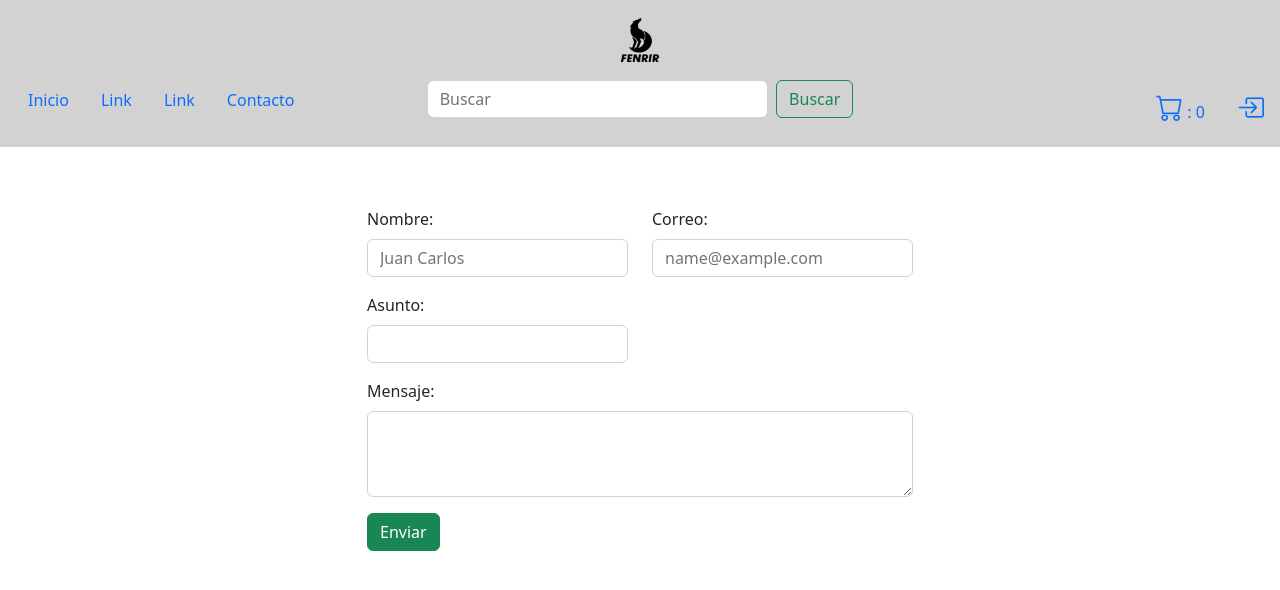
After one commit to Santiagozapataaaa/proyectoFinalHerramientas, a PHP site: template view/contacto.php in a window 1280 px wide. The commit adds this page. Shown: the top 590 px of the page. Run offline with PHP 8.4, Linux system fonts and the light colour scheme; the template is opened without the code that fills it, so the values that code supplies are empty.

Commit message:
vista contacto, cambio icons

```diff
--- a/model/inicioModel.php
+++ b/model/inicioModel.php
@@ -12,7 +12,7 @@
 
         public function insertar($tabla, $datos)
         {
-            $sql = 'insert into'.$tabla.' values('.$datos.')';
+            $sql = 'insert into '.$tabla.' values('.$datos.')';
             $consulta = mysqli_prepare($this->conn, $sql);
 
             mysqli_stmt_execute($consulta);
@@ -27,9 +27,9 @@
             }
         }
 
-        public function mostrar()
+        public function mostrar($tabla, $datos)
         {
-
+            $sql = 'select * from ? where ? = ?';
         }
 
         public function actualizar()
--- /dev/null
+++ b/view/contacto.php
@@ -0,0 +1,37 @@
+<?php
+include('./view/layouts/header.php');
+// Contenido
+?>
+<div class="container content-contact">
+    <div class="row justify-content-center">
+        <div class="col-lg-6 contacto">
+            <form action="" method="post">
+                <div class="row ">
+                    <div class="col-lg-6 mb-3">
+                        <label for="nombre" class="form-label">Nombre:</label>
+                        <input type="text" class="form-control" name="nombre" id="mailName" placeholder="Juan Carlos">
+                    </div>
+                    <div class="col-lg-6 mb-3">
+                        <label for="correo" class="form-label">Correo:</label>
+                        <input type="email" class="form-control" name="correo" id="email" placeholder="name@example.com">
+                    </div>
+                    <div class="col-lg-6 mb-3">
+                        <label for="asunto" class="form-label">Asunto:</label>
+                        <input type="email" class="form-control" id="mailSubject" placeholder="">
+                    </div>
+                </div>
+                <div class=" col mb-3">
+                    <label for="exampleFormControlTextarea1" class="form-label">Mensaje:</label>
+                    <textarea class="form-control" id="exampleFormControlTextarea1" rows="3"></textarea>
+                </div>
+
+                <button class="btn btn-success">Enviar</button>
+            </form>
+        </div>
+    </div>
+</div>
+
+<?php
+// Contenido
+include('./view/layouts/footer.php');
+?>
--- a/view/css/index.css
+++ b/view/css/index.css
@@ -27,7 +27,7 @@ body{
     justify-content: right;
 }
 .login i{
-    font-size: 25px;
+    font-size: 27px;
 }
 
 .contenido{
@@ -53,3 +53,7 @@ body{
 .item-content img:hover{
     transform: scale(1.2);
 }
+
+.contacto{
+    margin-top: 60px !important;
+}
--- a/view/layouts/header.php
+++ b/view/layouts/header.php
@@ -5,10 +5,10 @@
     <meta charset="UTF-8">
     <meta http-equiv="X-UA-Compatible" content="IE=edge">
     <meta name="viewport" content="width=device-width, initial-scale=1.0">
-    <script src="https://kit.fontawesome.com/05e74ce1fa.js" crossorigin="anonymous"></script>
     <link rel="shortcut icon" href="./view/img/fenrir.ico" type="image/x-icon">
     <link rel="stylesheet" href="./view/css/index.css">
     <link href="https://cdn.jsdelivr.net/npm/bootstrap@5.2.2/dist/css/bootstrap.min.css" rel="stylesheet" integrity="sha384-Zenh87qX5JnK2Jl0vWa8Ck2rdkQ2Bzep5IDxbcnCeuOxjzrPF/et3URy9Bv1WTRi" crossorigin="anonymous">
+    <link rel="stylesheet" href="https://cdn.jsdelivr.net/npm/bootstrap-icons@1.10.2/font/bootstrap-icons.css">
     <title>Fenrir</title>
 </head>
 
@@ -44,10 +44,10 @@
             <div class="col-lg-4 login">
                 <ul class="nav">
                     <li class="nav-item">
-                        <a class="nav-link" href=""><i class="fa-regular fa-cart-shopping"></i></a>
+                        <a class="nav-link" href=""><i class="bi bi-cart"></i> : <span>0</span></a>
                     </li>
                     <li class="nav-item">
-                        <a class="nav-link" href="iniciar_sesion"><i class="fa-regular fa-right-to-bracket"></i></a>
+                        <a class="nav-link" href="iniciar_sesion"><i class="bi bi-box-arrow-in-right"></i></a>
                     </li>
                 </ul>
             </div>
```
Also changed, not shown: Controller/contactoController.php (added, +9 -0 lines), model/contactoModel.php (added), view/content.php (added).
